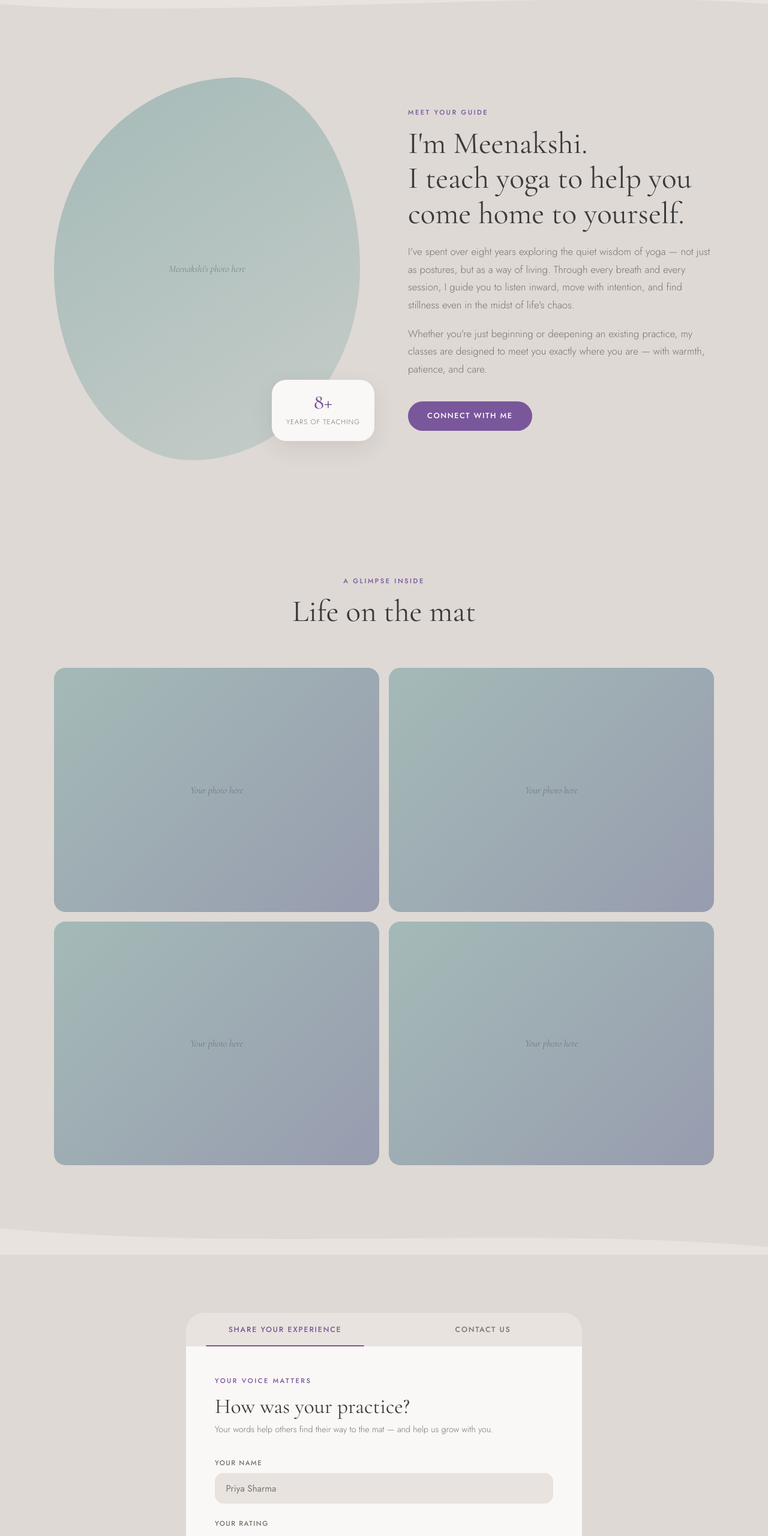
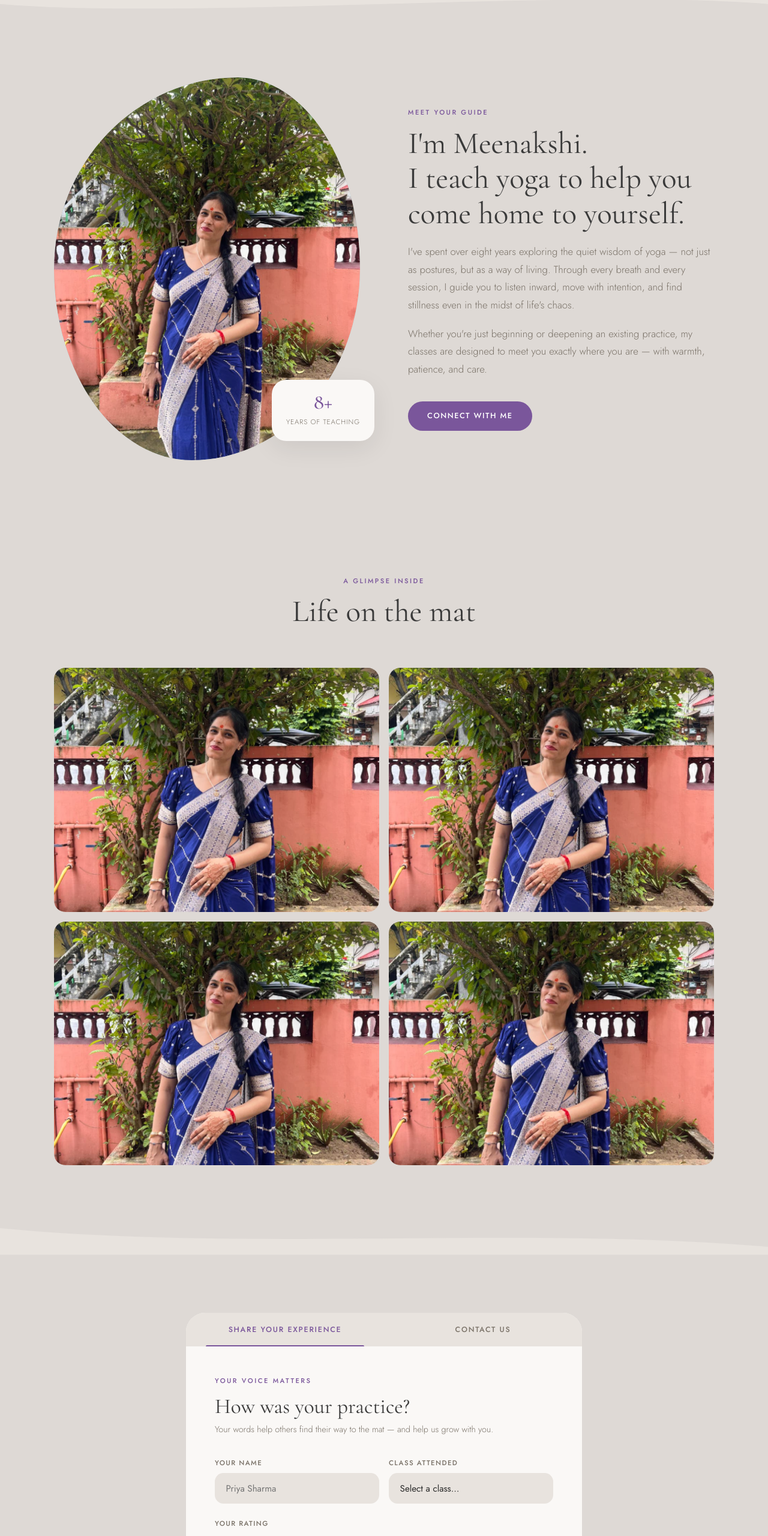
Before and after one commit to bharatrathi2507-ux/yogawithmat, a plain HTML site: page index.html in a window 1280 px wide. Shown: the part 820-3380 px from the top of the page at 60% size. Drawn offline with nearby package versions, Linux system fonts and the light colour scheme.

Commit message:
Update index.html

```diff
--- a/index.html
+++ b/index.html
@@ -486,13 +486,6 @@
             border-radius: inherit;
         }
 
-        .about-img-placeholder .placeholder-text {
-            font-family: 'Cormorant Garamond', serif;
-            font-size: 1rem;
-            color: rgba(58, 58, 58, 0.5);
-            font-style: italic;
-        }
-
         .about-badge {
             position: absolute;
             bottom: 2rem;
@@ -530,37 +523,9 @@
             color: var(--text-muted);
         }
 
-        .about-tags {
-            display: flex;
-            flex-wrap: wrap;
-            gap: 0.6rem;
-            margin-top: 1.8rem;
-        }
-
-        .tag {
-            background: var(--bg-primary);
-            border: 1px solid rgba(164, 186, 183, 0.5);
-            border-radius: 2rem;
-            padding: 0.35rem 1rem;
-            font-size: 0.75rem;
-            color: var(--text-muted);
-            letter-spacing: 0.06em;
-        }
-
-
-
         /* ─── GALLERY ─── */
         #gallery {
             background: var(--bg-secondary);
-        }
-
-        .gallery-note {
-            text-align: center;
-            font-size: 0.85rem;
-            color: var(--text-muted);
-            font-style: italic;
-            margin-top: -2.5rem;
-            margin-bottom: 3rem;
         }
 
         .gallery-grid {
@@ -592,22 +557,6 @@
 
         .gallery-item:hover img {
             transform: scale(1.05);
-        }
-
-        .gallery-placeholder {
-            width: 100%;
-            height: 100%;
-            display: flex;
-            align-items: center;
-            justify-content: center;
-            background: linear-gradient(135deg, var(--primary) 0%, rgba(122, 86, 155, 0.3) 100%);
-        }
-
-        .gallery-placeholder span {
-            font-family: 'Cormorant Garamond', serif;
-            font-size: 1rem;
-            font-style: italic;
-            color: rgba(58, 58, 58, 0.5);
         }
 
         /* ─── TABBED FORM (FEEDBACK + CONTACT) ─── */
@@ -1071,7 +1020,7 @@
             <div class="about-grid">
                 <div class="about-img-wrap reveal">
                     <div class="about-img-placeholder">
-                        <span class="placeholder-text">Meenakshi's photo here</span>
+                        <img src="meenakshi.jpg" alt="Meenakshi" />
                     </div>
                     <div class="about-badge">
                         <strong>8+</strong>
@@ -1103,16 +1052,16 @@
 
             <div class="gallery-grid">
                 <div class="gallery-item reveal">
-                    <div class="gallery-placeholder"><span>Your photo here</span></div>
+                    <img src="meenakshi.jpg" alt="Yoga Session" />
                 </div>
                 <div class="gallery-item reveal">
-                    <div class="gallery-placeholder"><span>Your photo here</span></div>
+                    <img src="meenakshi.jpg" alt="Yoga Session" />
                 </div>
                 <div class="gallery-item reveal">
-                    <div class="gallery-placeholder"><span>Your photo here</span></div>
+                    <img src="meenakshi.jpg" alt="Yoga Session" />
                 </div>
                 <div class="gallery-item reveal">
-                    <div class="gallery-placeholder"><span>Your photo here</span></div>
+                    <img src="meenakshi.jpg" alt="Yoga Session" />
                 </div>
             </div>
         </div>
@@ -1142,9 +1091,23 @@
                             <p>Your words help others find their way to the mat — and help us grow with you.</p>
                         </div>
                         <form id="feedback-form">
-                            <div class="form-group">
-                                <label>Your Name</label>
-                                <input type="text" placeholder="Priya Sharma" required />
+                            <div class="form-row">
+                                <div class="form-group">
+                                    <label>Your Name</label>
+                                    <input type="text" placeholder="Priya Sharma" required />
+                                </div>
+                                <div class="form-group">
+                                    <label>Class Attended</label>
+                                    <select required>
+                                        <option value="" disabled selected>Select a class…</option>
+                                        <option>Hatha Yoga</option>
+                                        <option>Vinyasa Flow</option>
+                                        <option>Meditation & Pranayama</option>
+                                        <option>Restorative Yoga</option>
+                                        <option>Yoga Nidra</option>
+                                        <option>Private Session</option>
+                                    </select>
+                                </div>
                             </div>
                             <div class="form-group">
                                 <label>Your Rating</label>
```
